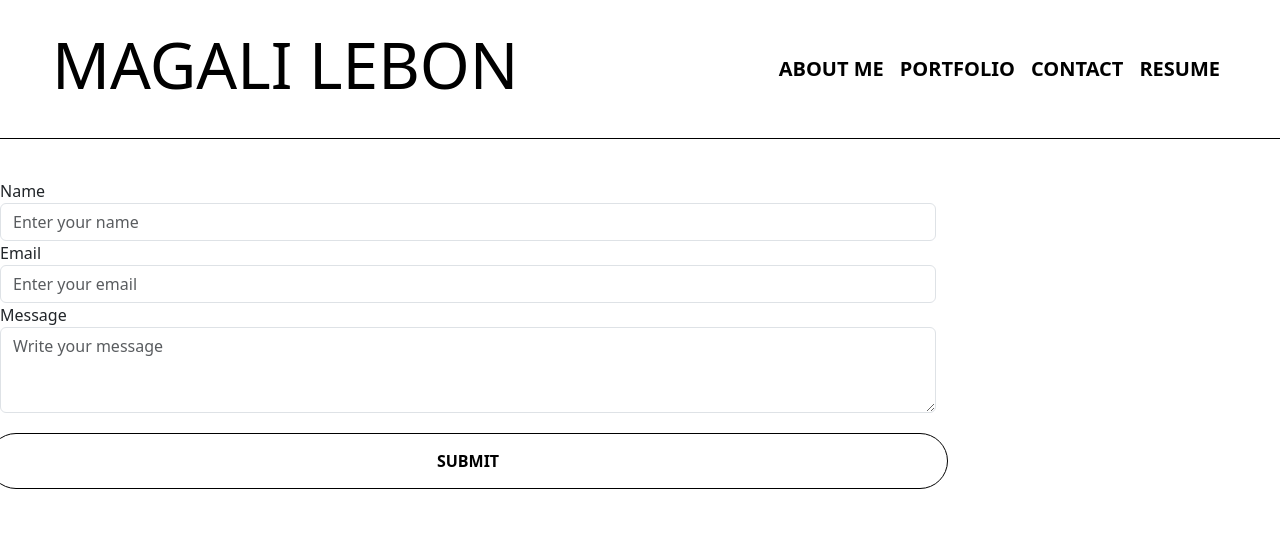
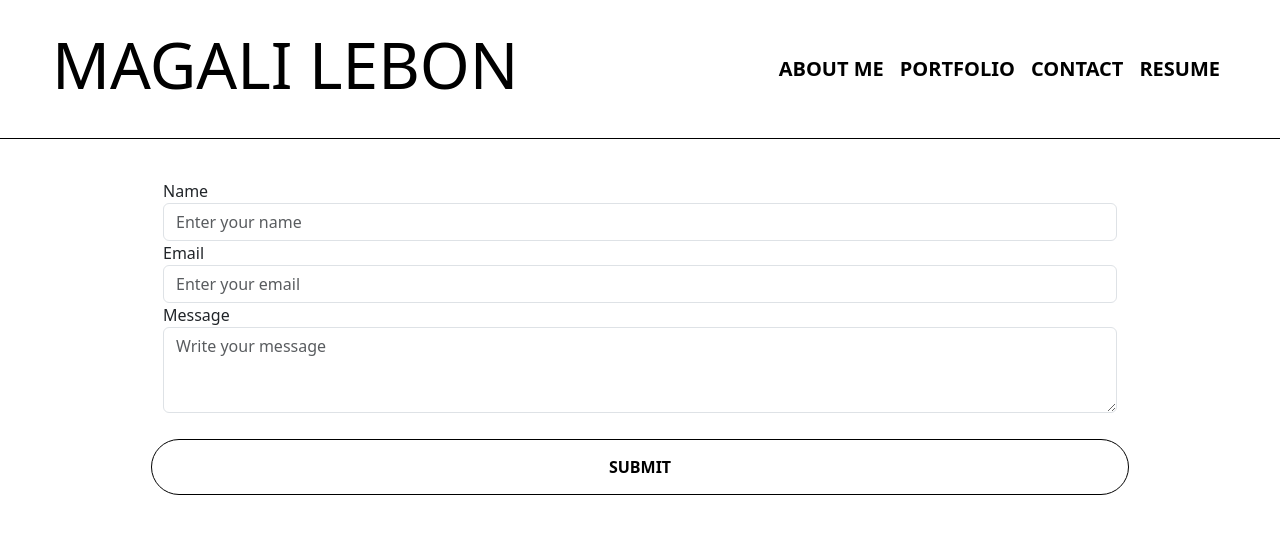
Before and after one commit to maglb/React-Portfolio, a React (Vite) app: page /contact in a window 1280 px wide. Shown: the top 534 px of the page. Built offline with nearby package versions, Linux system fonts and the light colour scheme.

Commit message:
new class name added for css purposes

```diff
--- a/src/components/Form.jsx
+++ b/src/components/Form.jsx
@@ -2,11 +2,9 @@ import { useState } from "react";
 // import './style.css';
 
 function Form() {
-
   return (
-
-    <form className="row justify-content-md-center col-9">
-      <div className="form-group">
+    <form className="row justify-content-md-center">
+      <div className="form-group col-9">
         <label for="exampleInputEmail1">Name</label>
         <input
           type="text"
@@ -17,7 +15,7 @@ function Form() {
           required
         />
       </div>
-      <div className="form-group">
+      <div className="form-group col-9">
         <label for="exampleInputPassword1">Email</label>
         <input
           type="email"
@@ -27,7 +25,7 @@ function Form() {
           required
         />
       </div>
-      <div className="form-group">
+      <div className="form-group col-9">
         <label for="exampleFormControlTextarea1">Message</label>
         <textarea
           className="form-control"
@@ -37,7 +35,7 @@ function Form() {
           required
         ></textarea>
       </div>
-      <button type="submit" className="btn submit">
+      <button type="submit" className="btn submit col-9">
         Submit
       </button>
     </form>
```
